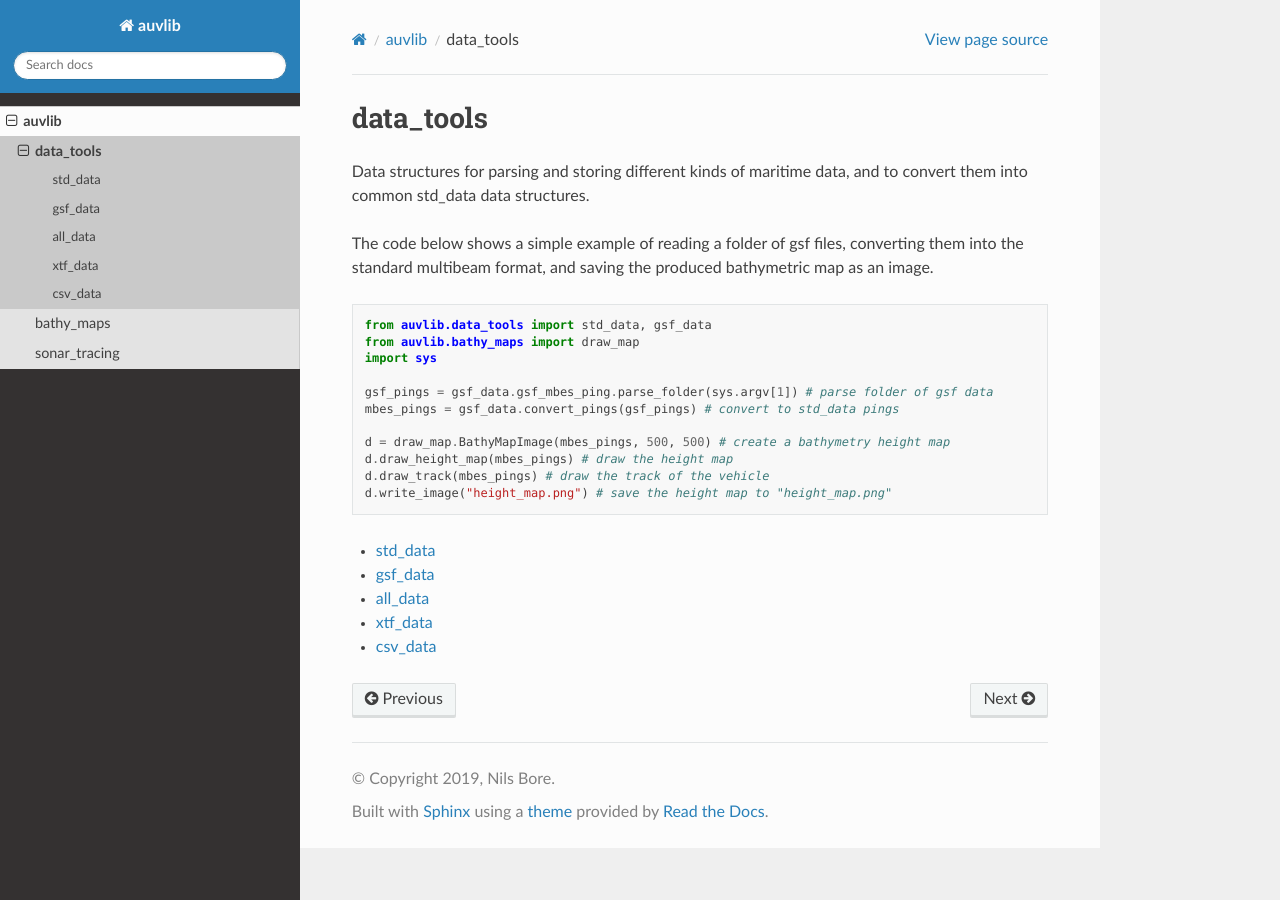
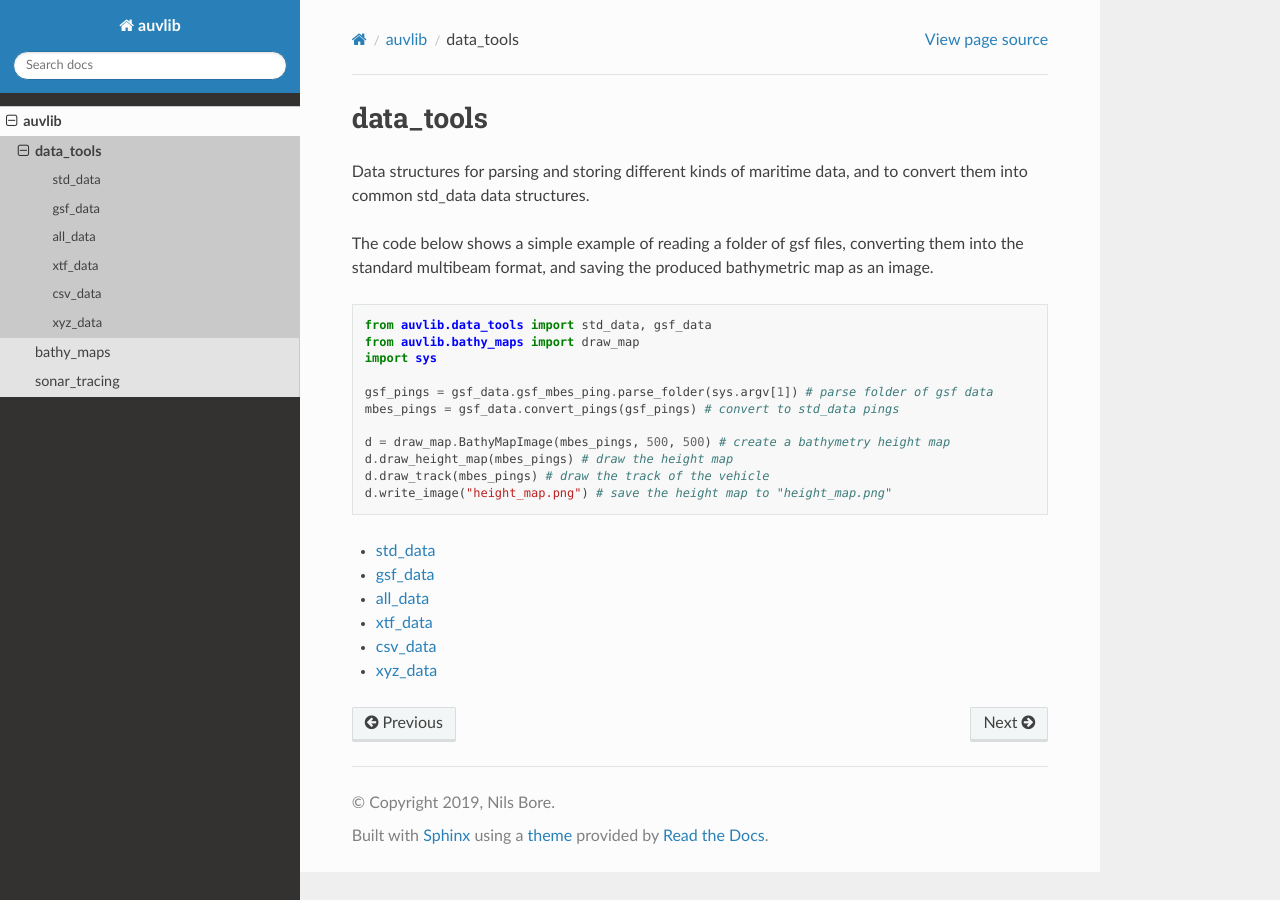
Before and after one commit to nilsbore/auvlib, a Sphinx documentation site: the page built from docs/data_tools.rst, in a window 1280 px wide. Built offline with Sphinx 7.4.7 and the Read the Docs theme 2.0.0, drawn with Linux system fonts in a browser that asks for light colours.

Commit message:
Added xyz data docs

```diff
--- a/docs/data_tools.rst
+++ b/docs/data_tools.rst
@@ -36,3 +36,5 @@
    xtf_data
 
    csv_data
+
+   xyz_data
--- /dev/null
+++ b/docs/xyz_data.rst
@@ -0,0 +1,6 @@
+xyz_data
+========
+
+.. automodule:: auvlib.data_tools.xyz_data
+     :members:
+     :undoc-members:
```
